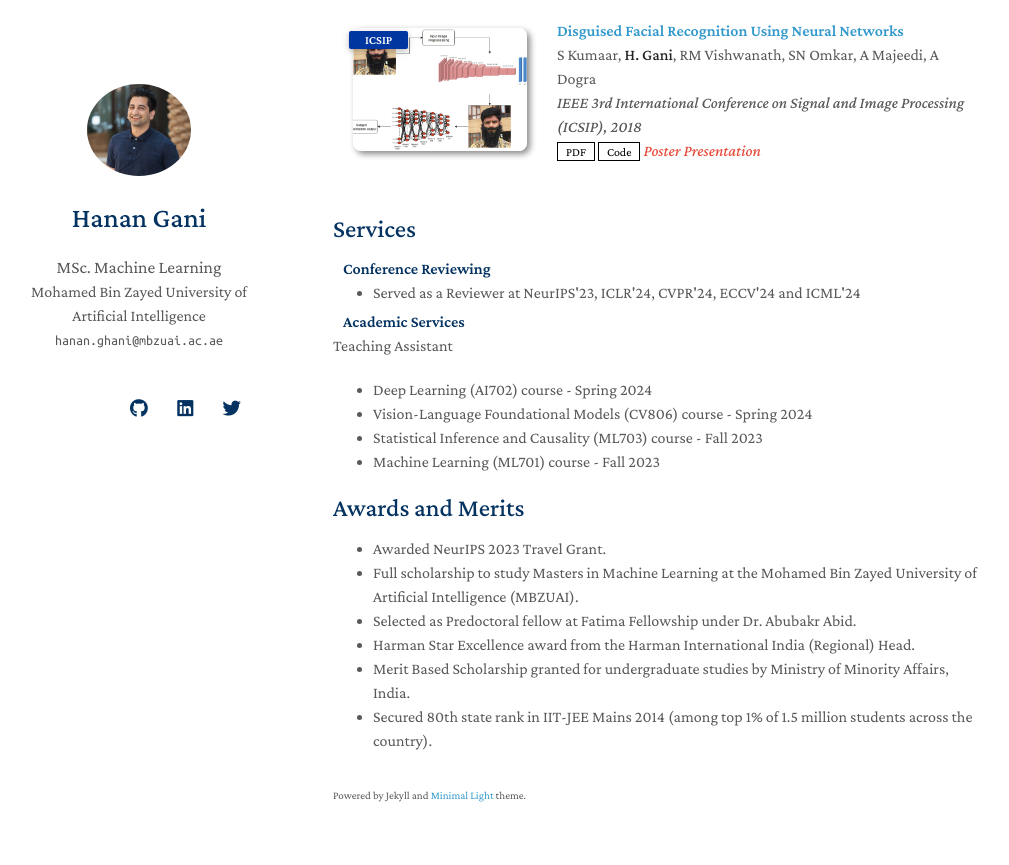
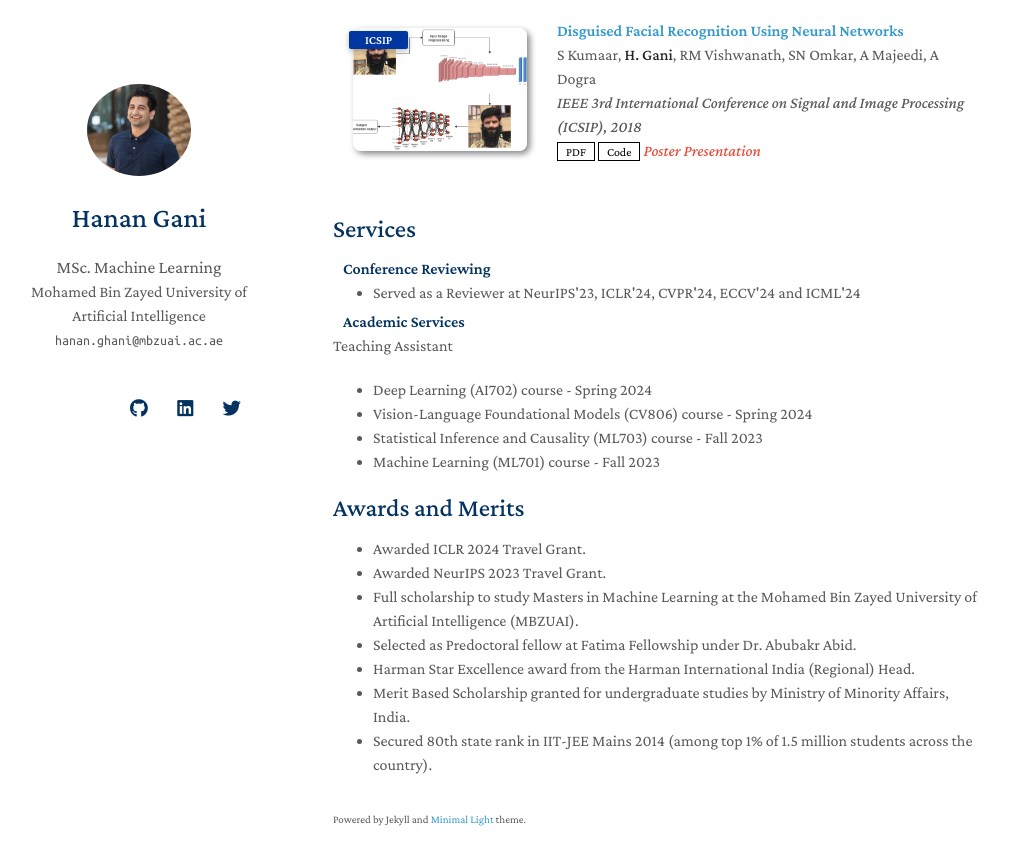
Before and after one commit to muhammadsaadkhankor/muhammadsaadkhankor.github.io, a Jekyll site: the page built from index.md, in a window 1280 px wide and 900 px high, scrolled down 2452 px. Shown: the top 865 px of the window, without its empty margins (137-1146 px from the left). Built offline with Jekyll 4.4.1, drawn with Linux system fonts in a browser that asks for light colours; nearby versions of some CDN libraries; a style sheet for code colours, icons or effects is not loaded; our own code applies the rules of GitHub Pages for plain Markdown files.

Commit message:
Update services.md

```diff
--- a/_includes/services.md
+++ b/_includes/services.md
@@ -21,6 +21,8 @@ Teaching Assistant
 <!-- <h4 style="margin:0 10px 0;">Work Experience</h4> -->
 
 <ul style="margin:0 0 5px;">
+
+  <li><a href="https://nips.cc/"><autocolor>Awarded ICLR 2024 Travel Grant.</autocolor></a></li>
   <li><a href="https://nips.cc/"><autocolor>Awarded NeurIPS 2023 Travel Grant.</autocolor></a></li>
   <li><a href="http://www.mbzuai.ac.ae"><autocolor>Full scholarship to study Masters in Machine Learning at the Mohamed Bin Zayed University of Artificial Intelligence (MBZUAI).</autocolor></a></li>
   <li><a href="https://www.fatimafellowship.com/"><autocolor>Selected as Predoctoral fellow at Fatima Fellowship under Dr. Abubakr Abid.</autocolor></a></li>
```
